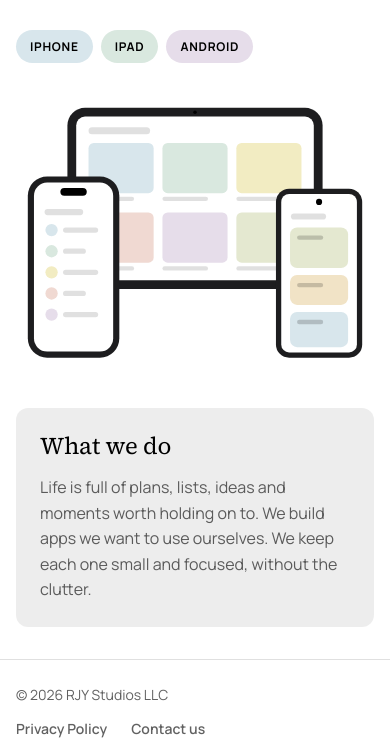
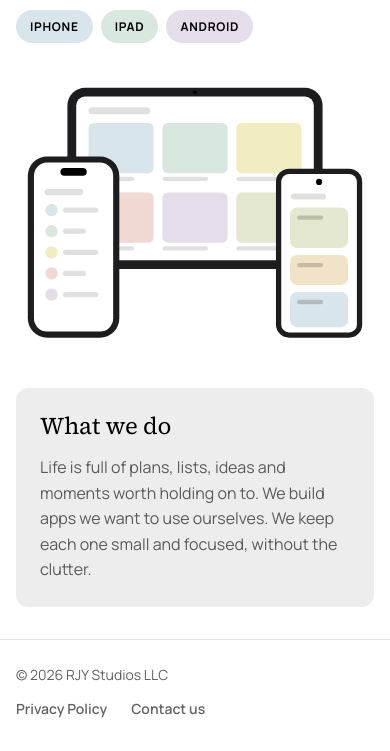
Before and after one commit to RJY-Studios/Website, a plain HTML site: page index.html in a window 390 px wide. Shown: the part 310-1061 px from the top of the page. Drawn offline with Linux system fonts and the light colour scheme.

Commit message:
Halve the space under the header; keep the footer at the window bottom
The gap between the header and the headline goes from 96px to 48px on
desktop (40px to 20px on phones). The footer sits at the bottom of the
window when a page is shorter than the window, and right after the
content otherwise.

Co-Authored-By: Claude Opus 5.5 <noreply@anthropic.com>
Claude-Session: https://claude.ai/code/session_01Fp5xxtgDi5HwKTAWZkaGdc

```diff
--- a/assets/site.css
+++ b/assets/site.css
@@ -34,7 +34,13 @@ body {
   background: var(--bg);
   color: var(--ink);
   font: 16px/1.6 var(--sans);
+  /* Keep the footer at the bottom of the window when the page is shorter than the window. */
+  min-height: 100vh;
+  min-height: 100dvh;
+  display: flex;
+  flex-direction: column;
 }
+main { flex: 1 0 auto; }
 a { color: inherit; }
 :focus-visible { outline: 2px solid var(--ink); outline-offset: 3px; border-radius: 6px; }
 
@@ -74,7 +80,7 @@ header.site .in { display: flex; align-items: center; justify-content: space-bet
 
 
 /* Home: hero */
-.hero .in { display: grid; grid-template-columns: 1fr; gap: 36px; align-items: center; padding-block: clamp(40px, 8vw, 96px) clamp(40px, 7vw, 88px); }
+.hero .in { display: grid; grid-template-columns: 1fr; gap: 36px; align-items: center; padding-block: clamp(20px, 4vw, 48px) clamp(40px, 7vw, 88px); }
 @media (min-width: 820px) { .hero .in { grid-template-columns: minmax(0, 1.72fr) minmax(0, 1fr); } }
 .hero h1 {
   font: 400 clamp(42px, 7vw, 80px)/1.05 var(--serif);
```
